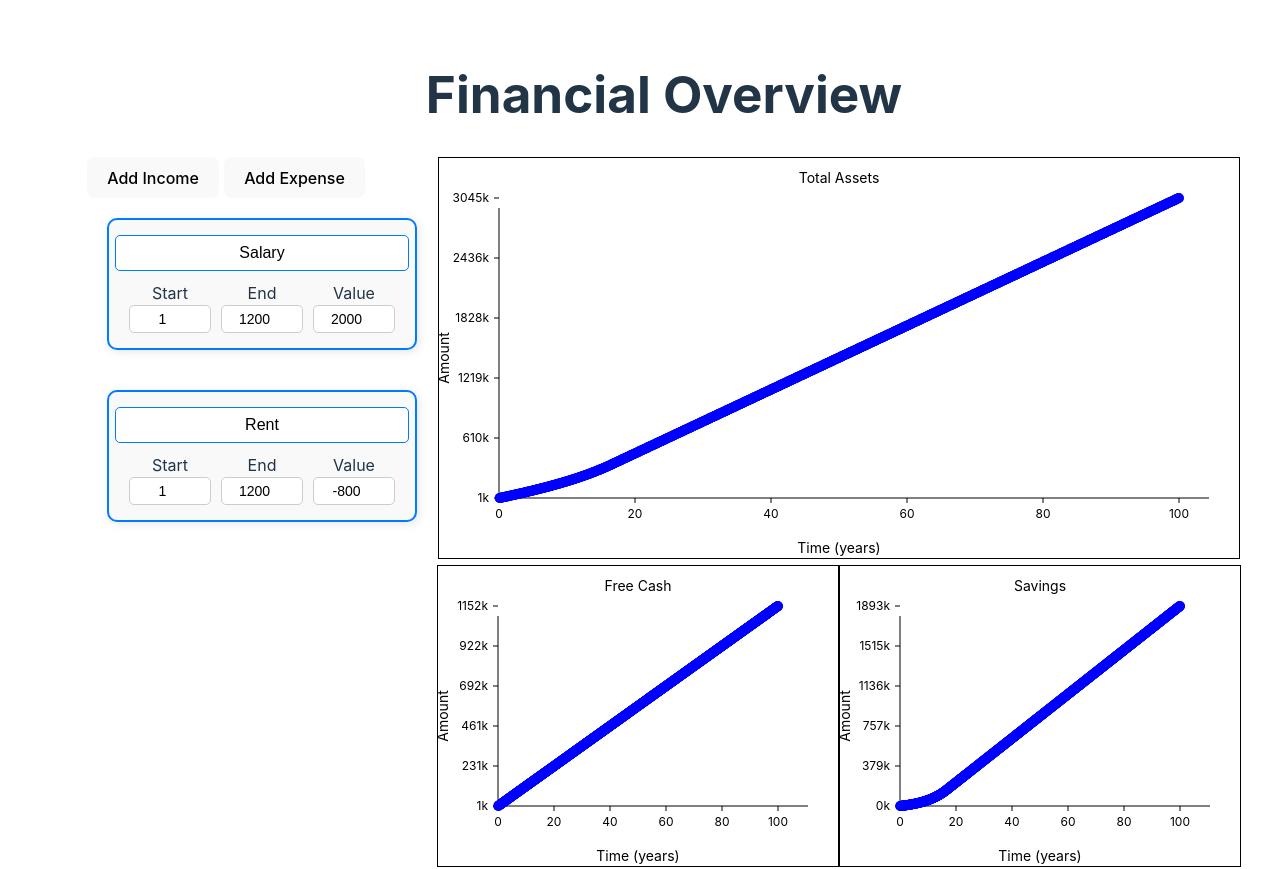
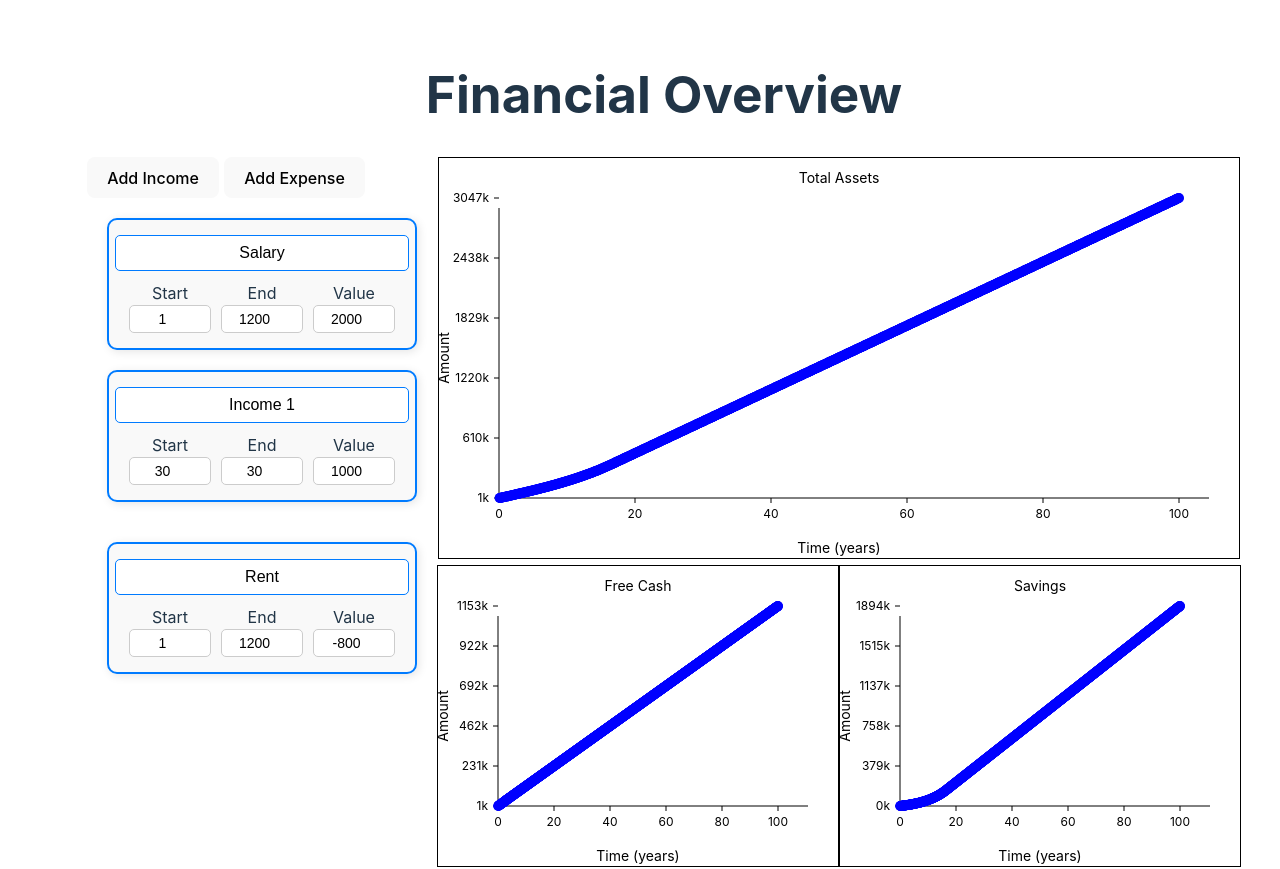
Before and after one commit to matt-chaib/fdb-frontend, a React (Vite) app: page / in a window 1280 px wide. Shown: the top 869 px of the page. Built offline with nearby package versions, Linux system fonts and the light colour scheme.

Commit message:
add one off income or expense

```diff
--- a/src/App.tsx
+++ b/src/App.tsx
@@ -19,10 +19,17 @@ function App() {
   useEffect(() => {
     if (incomes.length === 0 && expenses.length === 0) {
       setIncomes([
-        { name: "Salary", value: 2000, startDate: 1, endDate: numMonths },
+        { name: "Salary", value: 2000, startDate: 1, endDate: numMonths, oneOff: false },
+        {
+          name: `Income ${incomes.length + 1}`,
+          value: 1000,
+          startDate: 30,
+          endDate: 30,
+          oneOff: true,
+        }
       ]);
       setExpenses([
-        { name: "Rent", value: -800, startDate: 1, endDate: numMonths },
+        { name: "Rent", value: -800, startDate: 1, endDate: numMonths, oneOff: false },
       ]);
     }
   }, []);
@@ -44,6 +51,7 @@ function App() {
       value: 50,
       startDate: 1,
       endDate: numMonths,
+      oneOff: false,
     };
     setIncomes([...incomes, newIncome]);
   };
@@ -55,6 +63,7 @@ function App() {
       value: -30,
       startDate: 1,
       endDate: numMonths,
+      oneOff: false,
     };
     setExpenses([...expenses, newExpense]);
   };
--- a/src/types/chartTypes.ts
+++ b/src/types/chartTypes.ts
@@ -10,6 +10,7 @@ export type DataPoint = {
     value: number;
     startDate: number;
     endDate: number;
+    oneOff: boolean;
   };
 
 export type ScatterChartProps = {
```
